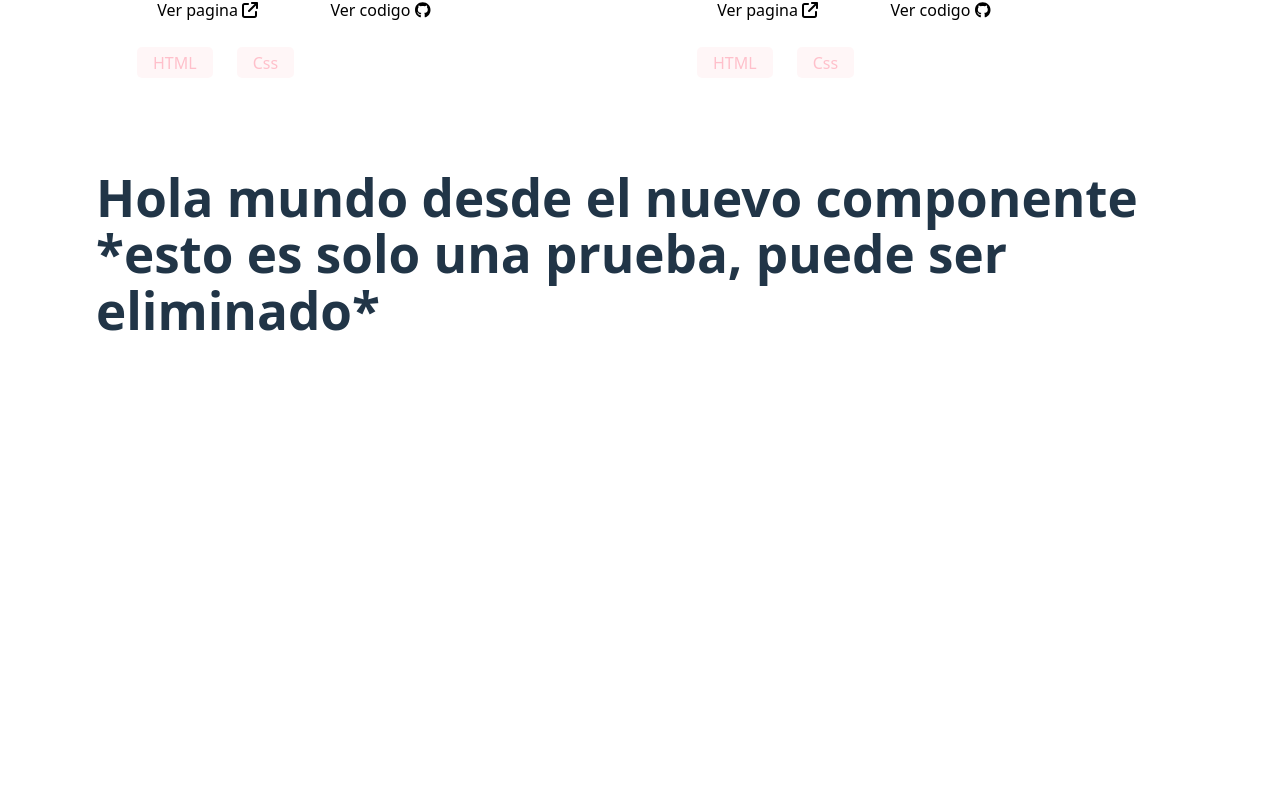
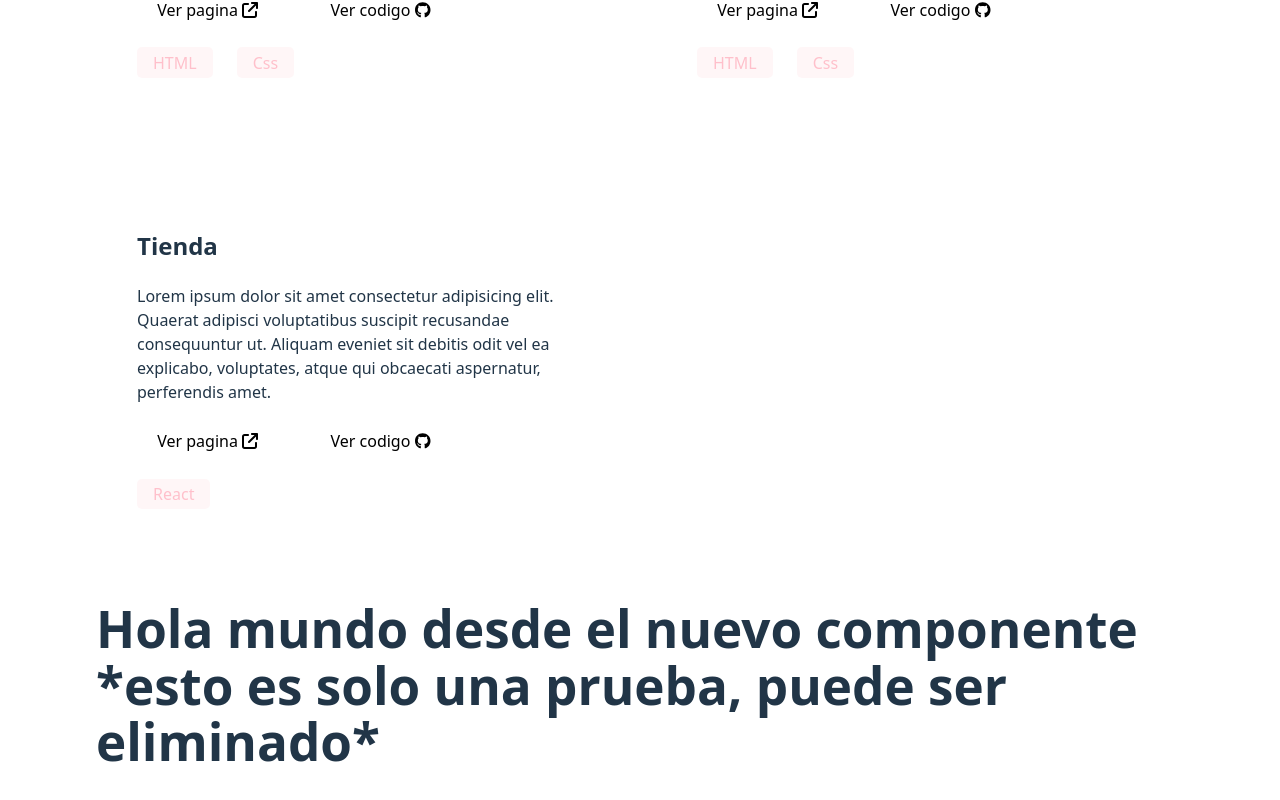
Before and after one commit to EloyRengel17/miPortafolio, a React (Vite) app: page / in a window 1280 px wide. Shown: the part 3733-4533 px from the top of the page. Before the commit the page ends 4105 px from the top, so only its background shows below. Built offline with nearby package versions, Linux system fonts and the light colour scheme.

Commit message:
añadiendo nuevo proyecto a la seccion 3

```diff
--- a/src/componentes/section3.jsx
+++ b/src/componentes/section3.jsx
@@ -26,6 +26,17 @@ const otrosProyectos=[
           },
           link:"",
           github:"",
+    },
+    {
+        id:2,
+        titulo:"Tienda",
+        descripcion:  "Lorem ipsum dolor sit amet consectetur adipisicing elit. Quaerat adipisci voluptatibus suscipit recusandae consequuntur ut. Aliquam eveniet sit debitis odit vel ea explicabo, voluptates, atque qui obcaecati aspernatur, perferendis amet.",
+        lenguajes: {
+            uno: "React",
+
+          },
+          link:"https://tienda-eloy.netlify.app/",
+          github:"https://github.com/EloyRengel17/Tienda-eloy.git",
     },
 
 ]
```
